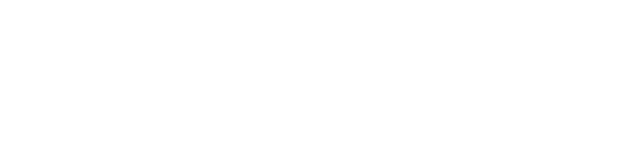
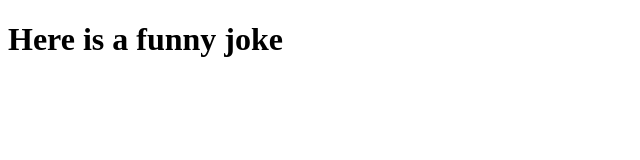
Before and after one commit to EllieNewLeaf/reference-website, a plain HTML site: page index.html in a window 1280 px wide. Shown: the whole page, without its empty margins (0-640 px from the left). Drawn offline with Linux system fonts and the light colour scheme.

Commit message:
Add heading to homepage

```diff
--- a/index.html
+++ b/index.html
@@ -4,9 +4,9 @@
   <meta charset="UTF-8">
   <meta http-equiv="X-UA-Compatible" content="IE=edge">
   <meta name="viewport" content="width=device-width, initial-scale=1.0">
-  <title>Document</title>
+  <title>Web Design 1 Reference Site</title>
 </head>
 <body>
-
+  <h1>Here is a funny joke </h1>
 </body>
 </html>
```
